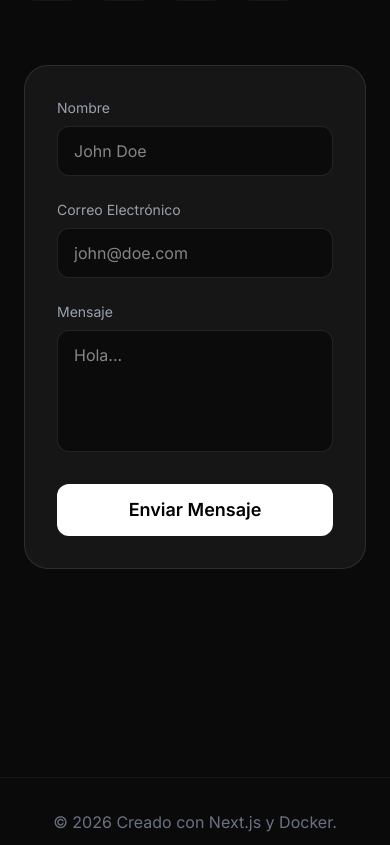
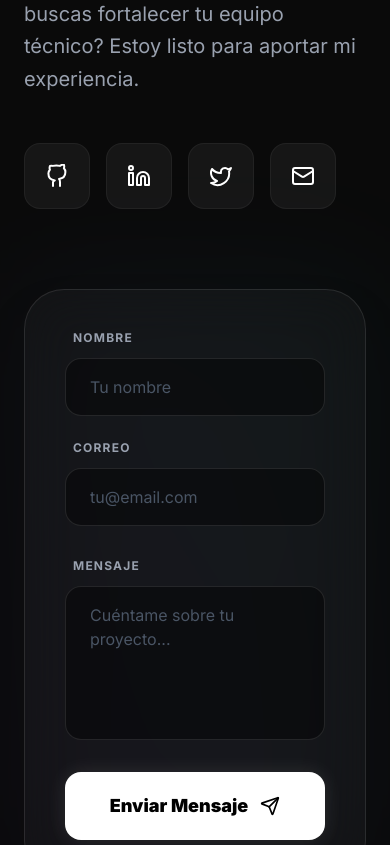
Before and after one commit to Jhorxd/PortafolioPersonal, a Next.js app: page / in a window 390 px wide. Shown: the part 7760-8605 px from the top of the page. Built offline with nearby package versions, Linux system fonts and the light colour scheme.

Commit message:
fix: add use client to Contact component

```diff
--- a/src/components/Contact.tsx
+++ b/src/components/Contact.tsx
@@ -1,38 +1,82 @@
 "use client";
 
-import { motion } from "framer-motion";
-import { Mail } from "lucide-react";
+import { useState } from "react";
+import { motion, AnimatePresence } from "framer-motion";
+import { Mail, Send, CheckCircle, AlertCircle } from "lucide-react";
 import { SITE_DATA } from "@/data";
 import { GithubIcon, LinkedinIcon, TwitterIcon } from "@/components/Icons";
 
 export const Contact = () => {
+  const [status, setStatus] = useState<"idle" | "loading" | "success" | "error">("idle");
+
+  const handleSubmit = async (e: React.FormEvent<HTMLFormElement>) => {
+    e.preventDefault();
+    setStatus("loading");
+
+    const form = e.currentTarget;
+    const formData = new FormData(form);
+
+    try {
+      const response = await fetch(`https://formspree.io/f/${SITE_DATA.formspreeId}`, {
+        method: "POST",
+        body: formData,
+        headers: {
+          'Accept': 'application/json'
+        }
+      });
+
+      if (response.ok) {
+        setStatus("success");
+        form.reset();
+        setTimeout(() => setStatus("idle"), 5000);
+      } else {
+        setStatus("error");
+      }
+    } catch (error) {
+      setStatus("error");
+    }
+  };
+
   return (
-    <section id="contact" className="py-32 px-6">
-      <div className="max-w-5xl mx-auto flex flex-col md:flex-row gap-16">
+    <section id="contact" className="py-32 px-6 relative overflow-hidden">
+      <div className="absolute top-0 left-1/2 -translate-x-1/2 w-full h-px bg-gradient-to-r from-transparent via-white/10 to-transparent" />
+
+      <div className="max-w-6xl mx-auto flex flex-col md:flex-row gap-20 relative z-10">
         <motion.div
           initial={{ opacity: 0, x: -50 }}
           whileInView={{ opacity: 1, x: 0 }}
           viewport={{ once: true }}
           className="w-full md:w-1/2"
         >
-          <h2 className="text-3xl md:text-5xl font-bold mb-6">Empecemos a <span className="text-gradient">crear juntos</span></h2>
-          <p className="text-gray-400 mb-10 text-lg">
-            ¿Tienes un proyecto en mente o simplemente quieres saludar? Compártelo conmigo y lo hacemos realidad.
+          <div className="inline-flex items-center gap-2 px-4 py-2 rounded-full bg-primary/10 text-primary text-xs font-bold uppercase tracking-widest mb-6">
+            <span className="w-2 h-2 rounded-full bg-primary animate-pulse" />
+            Vías de contacto
+          </div>
+          <h2 className="text-5xl md:text-7xl font-black mb-8 leading-tight tracking-tighter">
+            Hablemos de tu <br />
+            <span className="text-gradient">próximo proyecto</span>
+          </h2>
+          <p className="text-gray-400 mb-12 text-xl max-w-md leading-relaxed">
+            ¿Tienes una idea innovadora o buscas fortalecer tu equipo técnico? Estoy listo para aportar mi experiencia.
           </p>
 
           <div className="flex gap-4">
-            <a href={SITE_DATA.socials.github} className="p-4 rounded-xl bg-white/5 hover:bg-primary hover:text-white transition-all">
-              <GithubIcon />
-            </a>
-            <a href={SITE_DATA.socials.linkedin} className="p-4 rounded-xl bg-white/5 hover:bg-[#0A66C2] hover:text-white transition-all">
-              <LinkedinIcon />
-            </a>
-            <a href={SITE_DATA.socials.twitter} className="p-4 rounded-xl bg-white/5 hover:bg-[#1DA1F2] hover:text-white transition-all">
-              <TwitterIcon />
-            </a>
-            <a href={`mailto:${SITE_DATA.email}`} className="p-4 rounded-xl bg-white/5 hover:bg-secondary hover:text-white transition-all">
-              <Mail />
-            </a>
+            {[
+              { icon: <GithubIcon />, href: SITE_DATA.socials.github, color: "hover:bg-primary" },
+              { icon: <LinkedinIcon />, href: SITE_DATA.socials.linkedin, color: "hover:bg-[#0A66C2]" },
+              { icon: <TwitterIcon />, href: SITE_DATA.socials.twitter, color: "hover:bg-[#1DA1F2]" },
+              { icon: <Mail />, href: `mailto:${SITE_DATA.email}`, color: "hover:bg-secondary" }
+            ].map((social, i) => (
+              <a
+                key={i}
+                href={social.href}
+                target="_blank"
+                rel="noreferrer"
+                className={`p-5 rounded-2xl bg-white/5 border border-white/5 transition-all duration-300 hover:-translate-y-2 ${social.color} hover:text-white`}
+              >
+                {social.icon}
+              </a>
+            ))}
           </div>
         </motion.div>
 
@@ -40,23 +84,94 @@ export const Contact = () => {
           initial={{ opacity: 0, x: 50 }}
           whileInView={{ opacity: 1, x: 0 }}
           viewport={{ once: true }}
-          className="w-full md:w-1/2"
+          className="w-full md:w-1/2 relative"
         >
-          <form className="bg-white/5 p-8 rounded-3xl border border-white/10 flex flex-col gap-6" onSubmit={(e) => e.preventDefault()}>
-            <div className="flex flex-col gap-2">
-              <label className="text-sm text-gray-400">Nombre</label>
-              <input type="text" className="bg-black/50 border border-white/10 rounded-xl px-4 py-3 focus:outline-none focus:border-primary transition-colors text-white" placeholder="John Doe" />
+          <div className="absolute -inset-4 bg-gradient-to-tr from-primary/10 to-secondary/10 blur-3xl opacity-50 -z-10" />
+
+          <form
+            className="bg-white/[0.03] backdrop-blur-xl p-10 rounded-[2.5rem] border border-white/10 flex flex-col gap-8 shadow-2xl"
+            onSubmit={handleSubmit}
+          >
+            <div className="grid grid-cols-1 sm:grid-cols-2 gap-6">
+              <div className="flex flex-col gap-3">
+                <label className="text-xs font-bold uppercase tracking-widest text-gray-400 ml-2">Nombre</label>
+                <input
+                  name="user_name"
+                  type="text"
+                  required
+                  className="bg-black/40 border border-white/10 rounded-2xl px-6 py-4 focus:outline-none focus:border-primary transition-all text-white placeholder:text-gray-600"
+                  placeholder="Tu nombre"
+                />
+              </div>
+              <div className="flex flex-col gap-3">
+                <label className="text-xs font-bold uppercase tracking-widest text-gray-400 ml-2">Correo</label>
+                <input
+                  name="email"
+                  type="email"
+                  required
+                  className="bg-black/40 border border-white/10 rounded-2xl px-6 py-4 focus:outline-none focus:border-primary transition-all text-white placeholder:text-gray-600"
+                  placeholder="tu@email.com"
+                />
+              </div>
             </div>
-            <div className="flex flex-col gap-2">
-              <label className="text-sm text-gray-400">Correo Electrónico</label>
-              <input type="email" className="bg-black/50 border border-white/10 rounded-xl px-4 py-3 focus:outline-none focus:border-primary transition-colors text-white" placeholder="john@doe.com" />
+
+            <div className="flex flex-col gap-3">
+              <label className="text-xs font-bold uppercase tracking-widest text-gray-400 ml-2">Mensaje</label>
+              <textarea
+                name="message"
+                rows={5}
+                required
+                className="bg-black/40 border border-white/10 rounded-2xl px-6 py-4 focus:outline-none focus:border-primary transition-all text-white resize-none placeholder:text-gray-600"
+                placeholder="Cuéntame sobre tu proyecto..."
+              />
             </div>
-            <div className="flex flex-col gap-2">
-              <label className="text-sm text-gray-400">Mensaje</label>
-              <textarea rows={4} className="bg-black/50 border border-white/10 rounded-xl px-4 py-3 focus:outline-none focus:border-primary transition-colors text-white resize-none" placeholder="Hola..." />
-            </div>
-            <button className="bg-white text-black font-semibold rounded-xl px-4 py-3 hover:bg-gray-200 transition-colors mt-2 text-lg">
-              Enviar Mensaje
+
+            <button
+              type="submit"
+              disabled={status === "loading"}
+              className="relative group bg-white text-black font-black rounded-2xl px-8 py-5 transition-all active:scale-95 disabled:opacity-70 disabled:cursor-not-allowed overflow-hidden shadow-[0_0_20px_rgba(255,255,255,0.1)]"
+            >
+              <AnimatePresence mode="wait">
+                {status === "idle" && (
+                  <motion.div
+                    key="send"
+                    initial={{ opacity: 0, y: 10 }}
+                    animate={{ opacity: 1, y: 0 }}
+                    exit={{ opacity: 0, y: -10 }}
+                    className="flex items-center justify-center gap-3 text-lg"
+                  >
+                    Enviar Mensaje <Send size={20} className="group-hover:translate-x-1 group-hover:-translate-y-1 transition-transform" />
+                  </motion.div>
+                )}
+                {status === "loading" && (
+                  <motion.div
+                    key="loading"
+                    initial={{ opacity: 0 }} animate={{ opacity: 1 }} exit={{ opacity: 0 }}
+                    className="flex items-center justify-center gap-3 text-lg"
+                  >
+                    <div className="w-5 h-5 border-2 border-black/30 border-t-black rounded-full animate-spin" />
+                    Enviando...
+                  </motion.div>
+                )}
+                {status === "success" && (
+                  <motion.div
+                    key="success"
+                    initial={{ scale: 0.8, opacity: 0 }} animate={{ scale: 1, opacity: 1 }}
+                    className="flex items-center justify-center gap-3 text-lg text-green-600 font-bold"
+                  >
+                    <CheckCircle size={24} /> ¡Mensaje Enviado!
+                  </motion.div>
+                )}
+                {status === "error" && (
+                  <motion.div
+                    key="error"
+                    initial={{ scale: 0.8, opacity: 0 }} animate={{ scale: 1, opacity: 1 }}
+                    className="flex items-center justify-center gap-3 text-lg text-red-500 font-bold"
+                  >
+                    <AlertCircle size={24} /> Error al enviar
+                  </motion.div>
+                )}
+              </AnimatePresence>
             </button>
           </form>
         </motion.div>
--- a/src/data.ts
+++ b/src/data.ts
@@ -5,6 +5,7 @@ export const SITE_DATA = {
   location: "Perú, Lima",
   email: "jhordanroly22@gmail.com",
   phone: "+51 936 427 929",
+  formspreeId: "mnpkeror", // Reemplaza esto con tu ID de Formspree
   description: "Especializado en sistemas ERP, despliegue con Docker y desarrollo con Laravel, PHP y Vue.js. Enfocado en optimizar procesos y continuidad operativa.",
   about: "Ingeniero de Sistemas colegiado con sólida experiencia en soporte TI nivel N3 y desarrollo de software ERP. Especialista en diagnóstico de incidencias, arquitectura multitenant y facturación electrónica (SUNAT). Apasionado por la automatización de procesos y la gestión eficiente de infraestructura técnica.",
   socials: {
```
